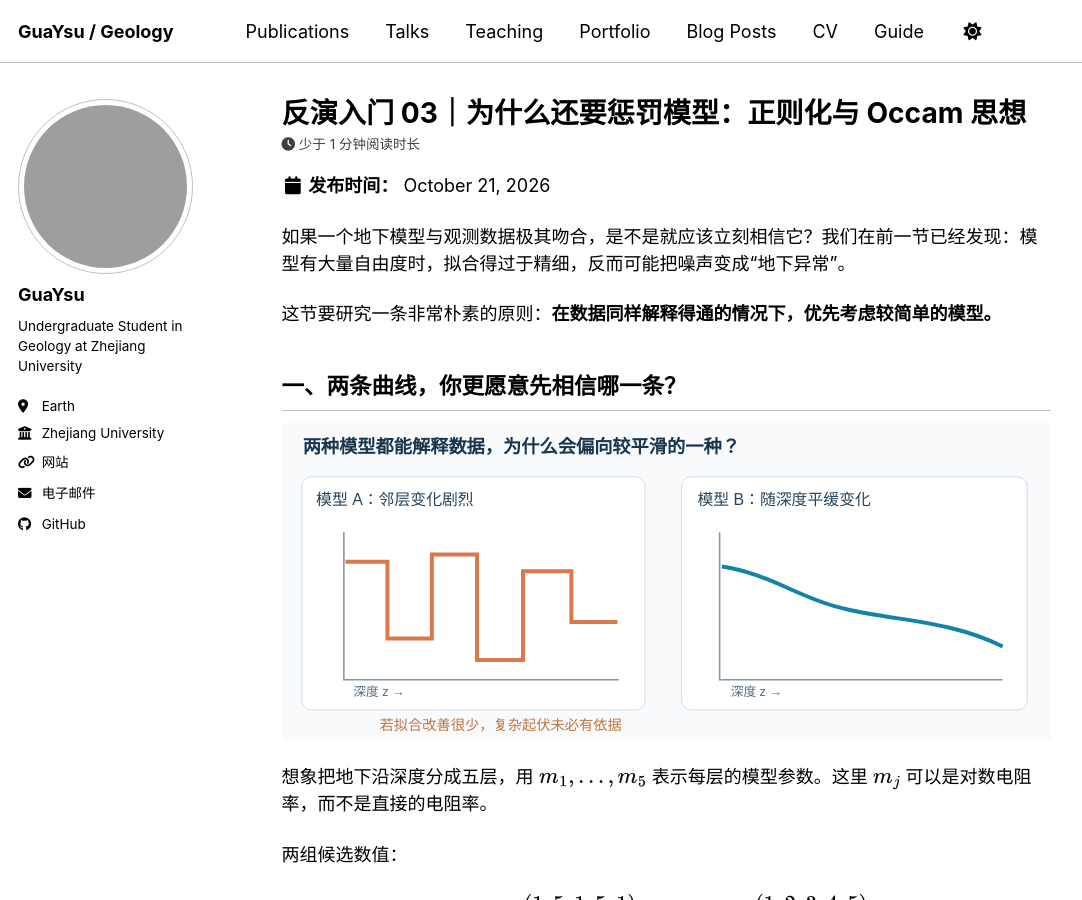
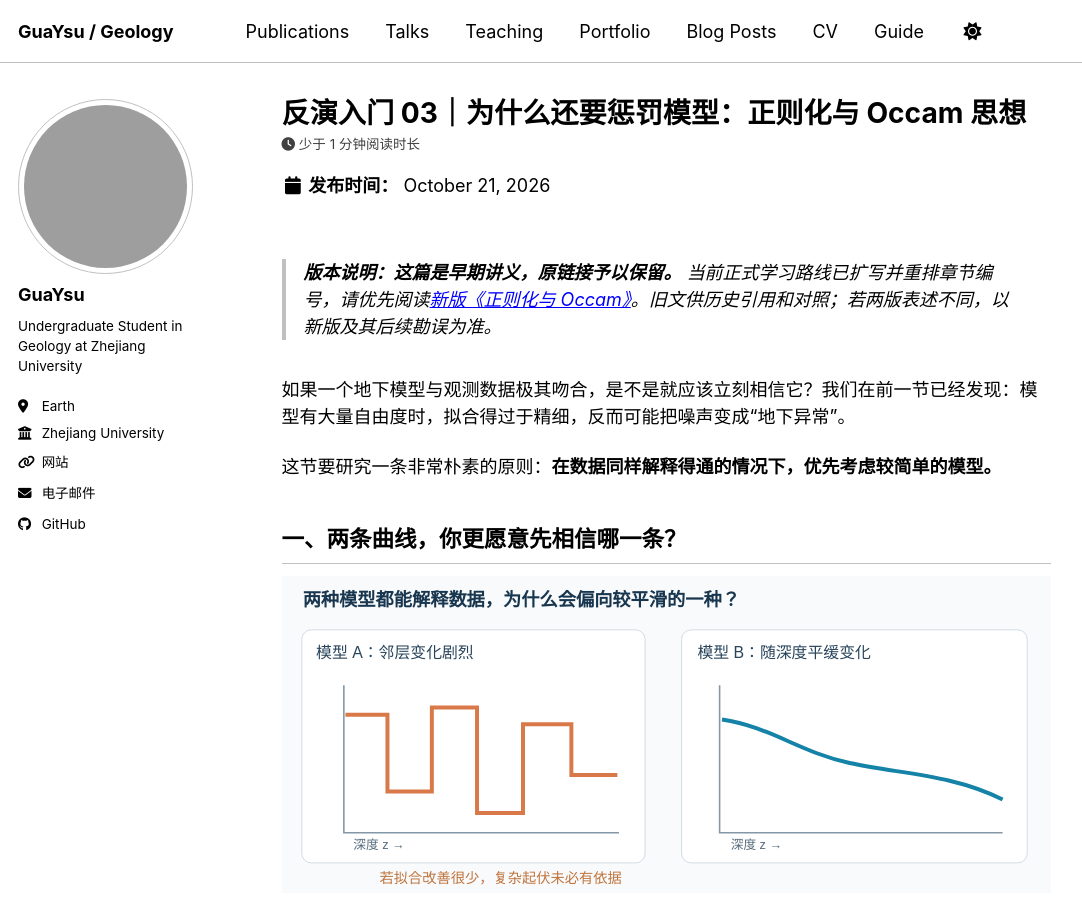
Before and after one commit to GuaYsu/guaysu.github.io, a Jekyll site: the page built from _posts/2026-10-21-mt-course-07c-regularization.md, in a window 1280 px wide and 900 px high. Shown: the whole window, without its empty margins (0-1082 px from the left). Built offline with Jekyll 4.4.1, drawn with Linux system fonts in a browser that asks for light colours; a script bundle is joined from its source files by our own code; library files that are not in the unit come from our copies; grey boxes are pictures that could not be loaded.

Commit message:
docs(mt): mark legacy inversion lesson and link expanded canonical chapter

```diff
--- a/_posts/2026-10-21-mt-course-07c-regularization.md
+++ b/_posts/2026-10-21-mt-course-07c-regularization.md
@@ -6,6 +6,8 @@ excerpt: "从相邻数字差多少理解模型粗糙度、正则化权重、先
 tags: [地球物理反演, 正则化, Occam, 模型粗糙度]
 ---
 {% include mt-course-math.html %}
+
+> **版本说明：这篇是早期讲义，原链接予以保留。** 当前正式学习路线已扩写并重排章节编号，请优先阅读[新版《正则化与 Occam》](/posts/2026/10/mt-course-07g-occam/)。旧文供历史引用和对照；若两版表述不同，以新版及其后续勘误为准。
 
 如果一个地下模型与观测数据极其吻合，是不是就应该立刻相信它？我们在前一节已经发现：模型有大量自由度时，拟合得过于精细，反而可能把噪声变成“地下异常”。
 
```
